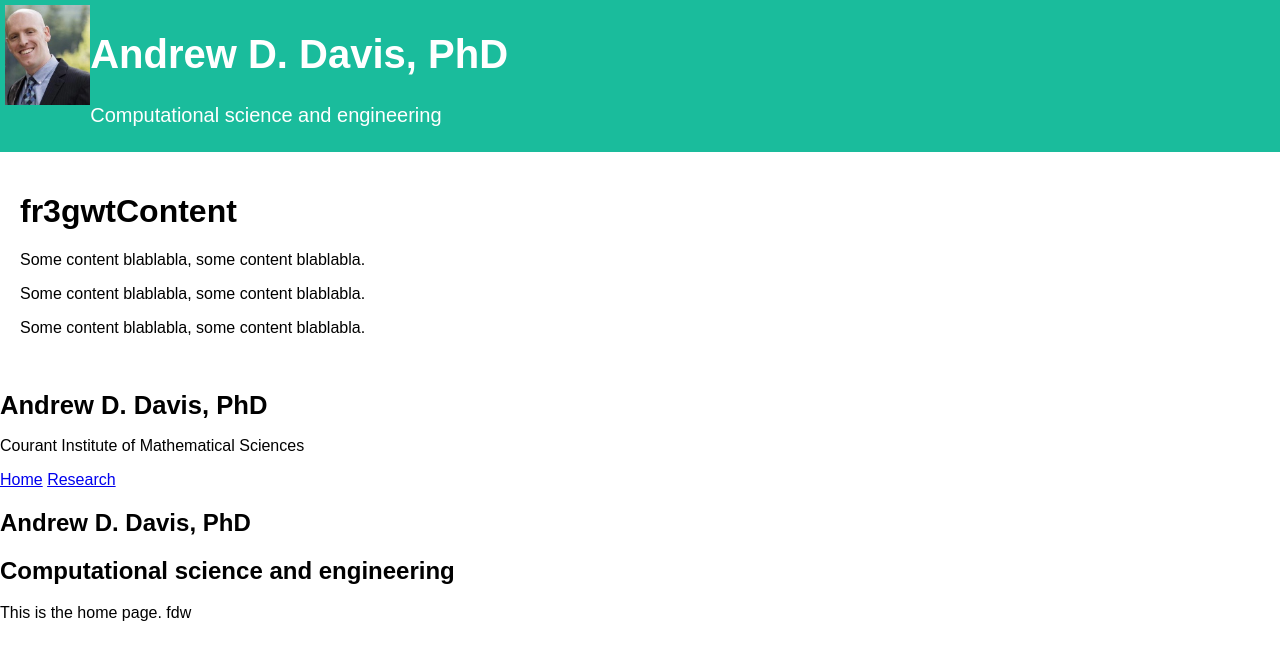
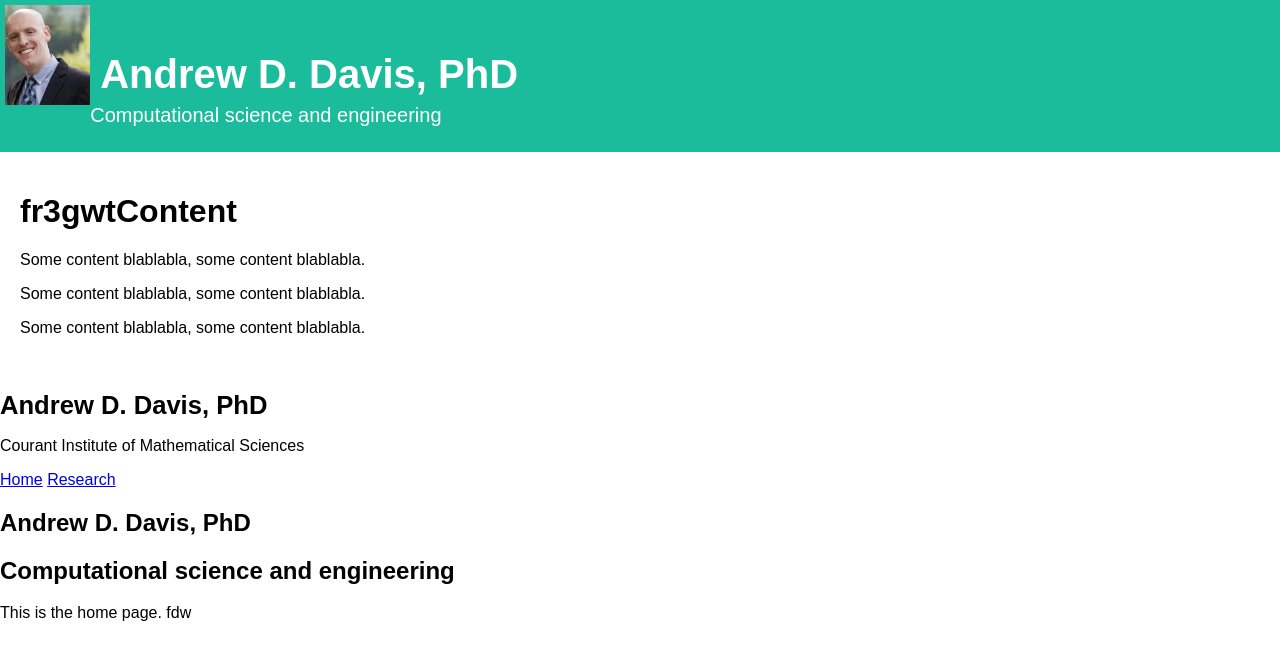
Before and after one commit to andyddavis/andyddavis.github.io, a Jekyll site: the page built from index.md, in a window 1280 px wide. Shown: the top 660 px of the page. Built offline with Jekyll 4.4.1, drawn with Linux system fonts in a browser that asks for light colours.

Commit message:
Update default.html

```diff
--- a/_layouts/default.html
+++ b/_layouts/default.html
@@ -27,6 +27,12 @@ body {
   float: left;
   height: 100px;
   background: #555;
+}
+
+ .header h1 {
+  position: relative;
+  top: 20px;
+  left: 10px;
 }
 
 /* Page Content */
```
